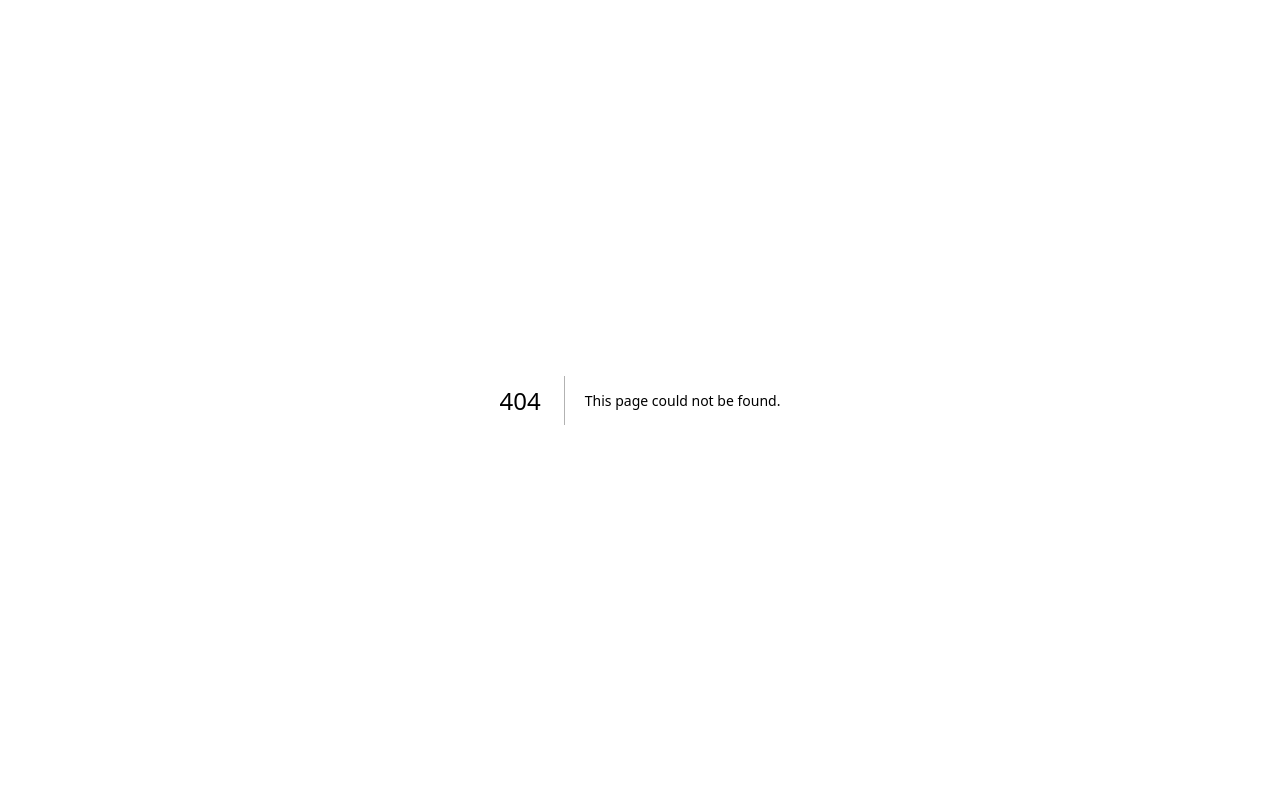
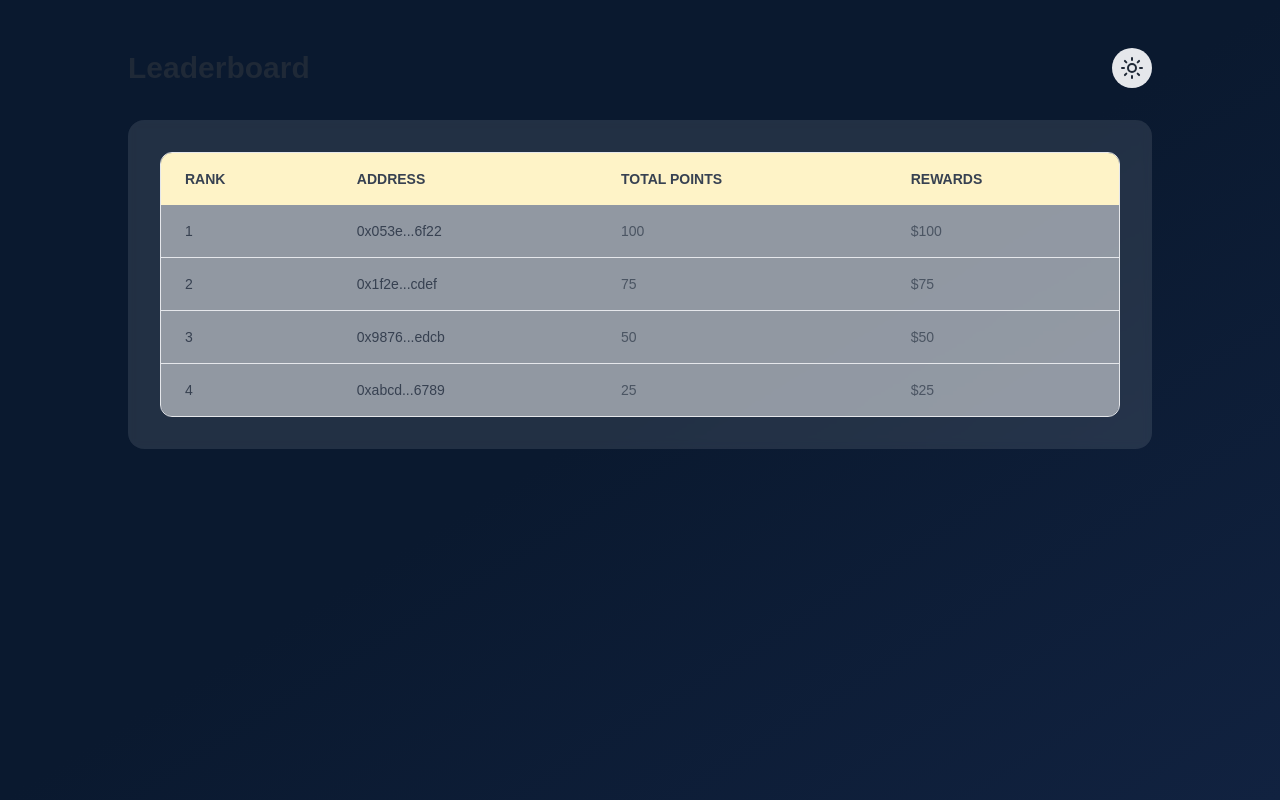
Before and after one commit to wheval/stark-tic-tac-toe, a Next.js app in the folder client/: page /leaderboard in a window 1280 px wide. Before the commit this address had no page. Built offline with nearby package versions, Linux system fonts and the light colour scheme.

Commit message:
Leaderboard page added

```diff
--- /dev/null
+++ b/client/app/leaderboard/page.tsx
@@ -0,0 +1,128 @@
+"use client"
+import { ThemeProvider } from "next-themes"
+import { Sun, Moon } from "lucide-react"
+import { useTheme } from "next-themes"
+import { useEffect, useState } from "react"
+
+interface LeaderboardEntry {
+  rank: number
+  address: string
+  totalPoints: number
+  rewards: number
+}
+
+const leaderboardData: LeaderboardEntry[] = [
+  { rank: 1, address: "0x053e...6f22", totalPoints: 100, rewards: 100 },
+  { rank: 2, address: "0x1f2e...cdef", totalPoints: 75, rewards: 75 },
+  { rank: 3, address: "0x9876...edcb", totalPoints: 50, rewards: 50 },
+  { rank: 4, address: "0xabcd...56789", totalPoints: 25, rewards: 25 },
+]
+
+const ThemeToggle = () => {
+  const { theme, setTheme } = useTheme()
+  const [mounted, setMounted] = useState(false)
+
+  useEffect(() => {
+    setMounted(true)
+  }, [])
+
+  return (
+    <button
+      onClick={() => setTheme(theme === "light" ? "dark" : "light")}
+      className="p-2 rounded-full bg-gray-200 dark:bg-[#112240] text-gray-800 dark:text-gray-300 hover:bg-gray-300 dark:hover:bg-[#1A1F2E] transition-colors duration-200"
+    >
+      {!mounted ? (
+        <Moon size={24} /> // Default to dark theme icon
+      ) : theme === "light" ? (
+        <Moon size={24} />
+      ) : (
+        <Sun size={24} />
+      )}
+    </button>
+  )
+}
+
+const MainContent = () => {
+  const { theme } = useTheme()
+  const [isMounted, setIsMounted] = useState(false);
+
+  useEffect(() => {
+    setIsMounted(true);
+  }, []);
+
+  if (!isMounted) {
+    return null;
+  }
+
+  const currentTheme = isMounted ? theme : 'dark'
+  const backgroundClass = currentTheme === 'light'
+    ? 'bg-gradient-to-br from-orange-300 via-amber-300 to-yellow-400'
+    : 'bg-gradient-to-br from-[#0a192f] via-[#0a192f] to-[#112240]'
+
+  return (
+    <div className={`${backgroundClass} min-h-screen transition-colors duration-300`}>
+      <div className="container mx-auto px-4 py-12">
+        <div className="max-w-5xl mx-auto">
+          <div className="flex justify-between items-center mb-8">
+            <h1 className="text-3xl font-bold text-gray-800 dark:text-white">Leaderboard</h1>
+            <ThemeToggle />
+          </div>
+          <div className="p-8 rounded-2xl bg-white/10 dark:bg-[#112240]/50 backdrop-blur-sm">
+            <LeaderboardTable />
+          </div>
+        </div>
+      </div>
+    </div>
+  )
+}
+
+const LeaderboardTable = () => {
+  return (
+    <div className="overflow-hidden rounded-xl border border-gray-200 dark:border-gray-800">
+      <table className="w-full">
+        <thead className="bg-amber-100 dark:bg-[#1A1F2E]">
+          <tr>
+            <th className="px-6 py-4 text-left text-sm font-semibold text-gray-700 dark:text-gray-300 uppercase">
+              Rank
+            </th>
+            <th className="px-6 py-4 text-left text-sm font-semibold text-gray-700 dark:text-gray-300 uppercase">
+              Address
+            </th>
+            <th className="px-6 py-4 text-left text-sm font-semibold text-gray-700 dark:text-gray-300 uppercase">
+              Total Points
+            </th>
+            <th className="px-6 py-4 text-left text-sm font-semibold text-gray-700 dark:text-gray-300 uppercase">
+              Rewards
+            </th>
+          </tr>
+        </thead>
+        <tbody className="divide-y divide-gray-200 dark:divide-gray-800 bg-white/50 dark:bg-[#0A192F]/50">
+          {leaderboardData.map((entry) => (
+            <tr key={entry.rank} className="hover:bg-amber-50 dark:hover:bg-[#112240]">
+              <td className="px-6 py-4 whitespace-nowrap text-sm font-medium text-gray-700 dark:text-gray-200">
+                {entry.rank}
+              </td>
+              <td className="px-6 py-4 whitespace-nowrap text-sm font-medium text-gray-700 dark:text-gray-200">
+                {entry.address.slice(0, 6)}...{entry.address.slice(-4)}
+              </td>
+              <td className="px-6 py-4 whitespace-nowrap text-sm text-gray-600 dark:text-gray-300">
+                {entry.totalPoints}
+              </td>
+              <td className="px-6 py-4 whitespace-nowrap text-sm text-gray-600 dark:text-gray-300">
+                ${entry.rewards}
+              </td>
+            </tr>
+          ))}
+        </tbody>
+      </table>
+    </div>
+  )
+}
+
+export default function LeaderboardPage() {
+  return (
+    <ThemeProvider attribute="class" defaultTheme="dark" enableSystem={false}>
+      <MainContent />
+    </ThemeProvider>
+  )
+}
```
Also changed, not shown: 1 other file (tests, documents, lock files or other folders).
